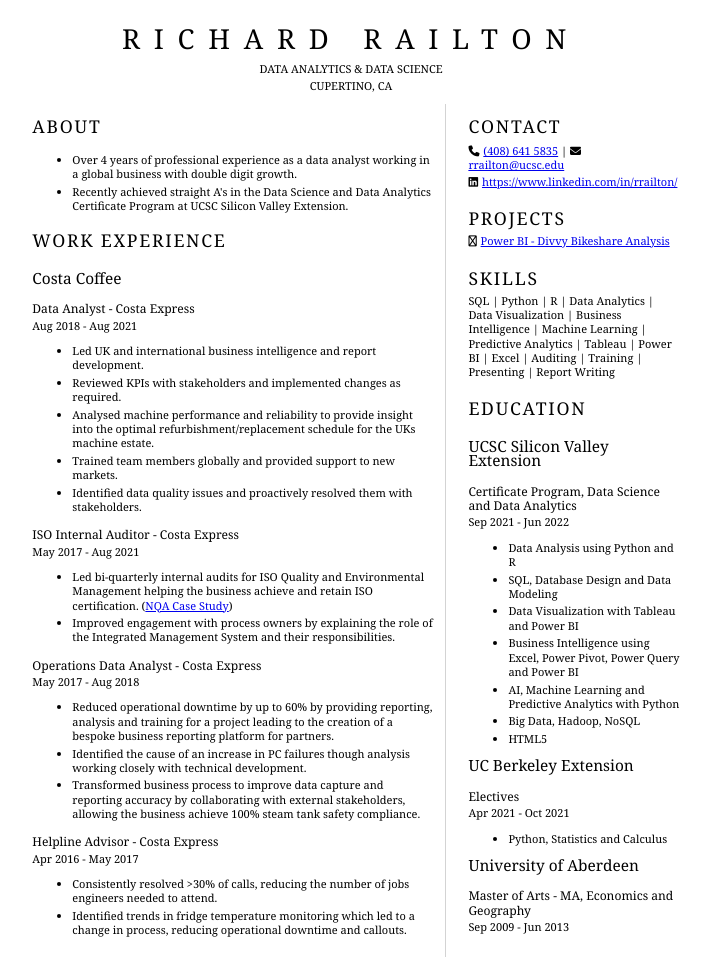
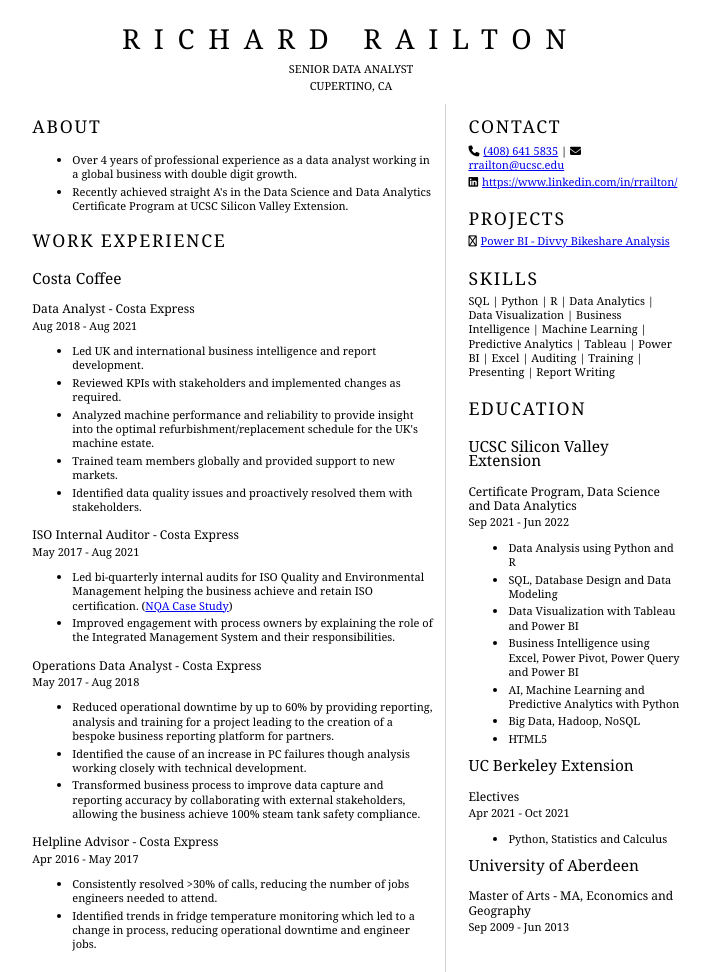
Before and after one commit to rrailton/resume, a plain HTML site: page index.html in a window 1280 px wide. Shown: the whole page, without its empty margins (289-999 px from the left). Drawn offline with Linux system fonts and the light colour scheme.

Commit message:
spelling and job header updated

```diff
--- a/index.html
+++ b/index.html
@@ -10,7 +10,8 @@
     <body>
         <header>
             <h1>RICHARD RAILTON</h1>
-            <p>DATA ANALYTICS & DATA SCIENCE</p>
+            <p>SENIOR DATA ANALYST</p>
+            <!--<p>DATA ANALYTICS & DATA SCIENCE</p>-->
             <p>CUPERTINO, CA</p>
         </header>
         <main>
@@ -30,7 +31,7 @@
                     <ul>
                         <li>Led UK and international business intelligence and report development.</li>
                         <li>Reviewed KPIs with stakeholders and implemented changes as required.</li>
-                        <li>Analysed machine performance and reliability to provide insight into the optimal refurbishment/replacement schedule for the UKs machine estate.</li>
+                        <li>Analyzed machine performance and reliability to provide insight into the optimal refurbishment/replacement schedule for the UK's machine estate.</li>
                         <li>Trained team members globally and provided support to new markets.</li>
                         <li>Identified data quality issues and proactively resolved them with stakeholders.</li>
                     <!--
@@ -57,7 +58,7 @@
                     <p>Apr 2016 - May 2017</p>
                     <ul>
                     <li>Consistently resolved >30% of calls, reducing the number of jobs engineers needed to attend.</li>
-                    <li>Identified trends in fridge temperature monitoring which led to a change in process, reducing operational downtime and callouts.</li>
+                    <li>Identified trends in fridge temperature monitoring which led to a change in process, reducing operational downtime and engineer jobs.</li>
                     </ul>
 				</section>
 			</article>
```
